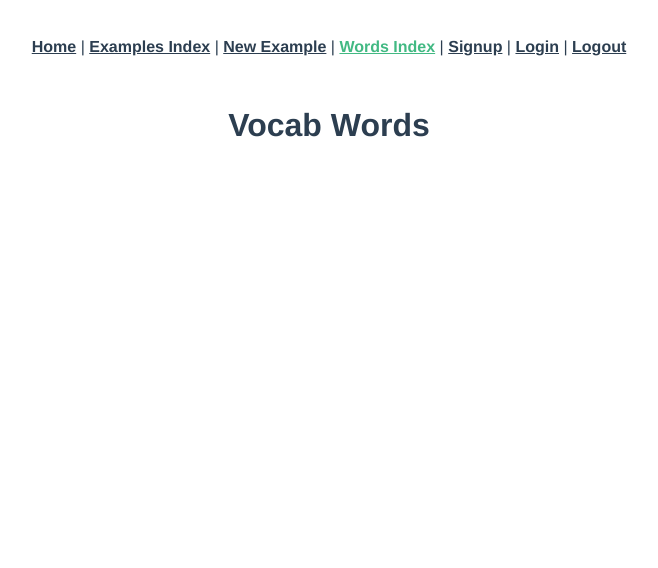
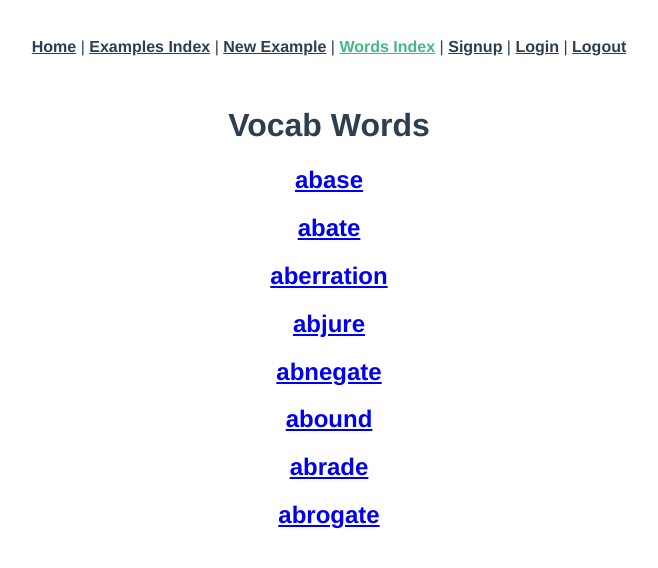
Before and after one commit to jamiedenvir/vocab-app-frontend, a Vue app: page /views/words/index in a window 1280 px wide. Shown: the top 568 px of the page, without its empty margins (311-969 px from the left). Built offline with nearby package versions, Linux system fonts and the light colour scheme; the HTML template or start-up script is replaced by a standard one.

Commit message:
creates words index, populates with small array of words

```diff
--- a/src/App.vue
+++ b/src/App.vue
@@ -5,7 +5,7 @@
       |
       <router-link to="/views/index">Examples Index</router-link>
       |
-      <router-link to="/views/new">New Example</router-link>
+      <router-link to="/views/examples/new">New Example</router-link>
       |
       <router-link to="/views/words/index">Words Index</router-link>
       |
--- a/src/router/index.js
+++ b/src/router/index.js
@@ -38,7 +38,7 @@ const routes = [
     component: ExamplesIndex,
   },
   {
-    path: "/views/new",
+    path: "/views/examples/new",
     name: "examples-new",
     component: ExamplesNew,
   },
--- a/src/views/words/Index.vue
+++ b/src/views/words/Index.vue
@@ -1,6 +1,11 @@
 <template>
   <div class="words-index">
     <h1>Vocab Words</h1>
+    <div v-for="word in words" v-bind:key="word">
+      <router-link :to="`views/examples/new/${word.example}`">
+        <h2>{{ word }}</h2>
+      </router-link>
+    </div>
   </div>
 </template>
 
@@ -9,7 +14,7 @@
 export default {
   data: function () {
     return {
-      words: [],
+      words: ["abase", "abate", "aberration", "abjure", "abnegate", "abound", "abrade", "abrogate"],
     };
   },
   created: function () {},
```
